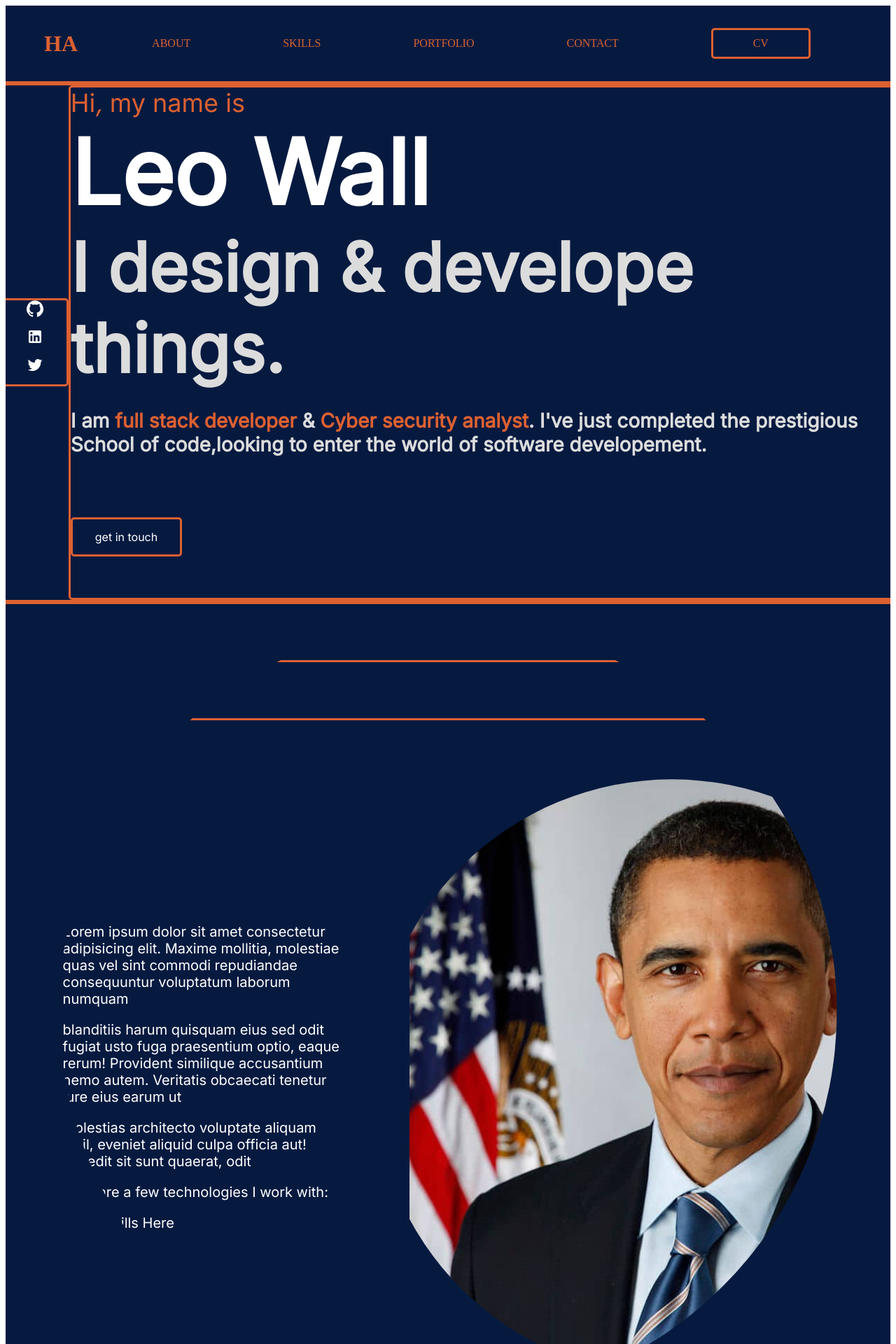
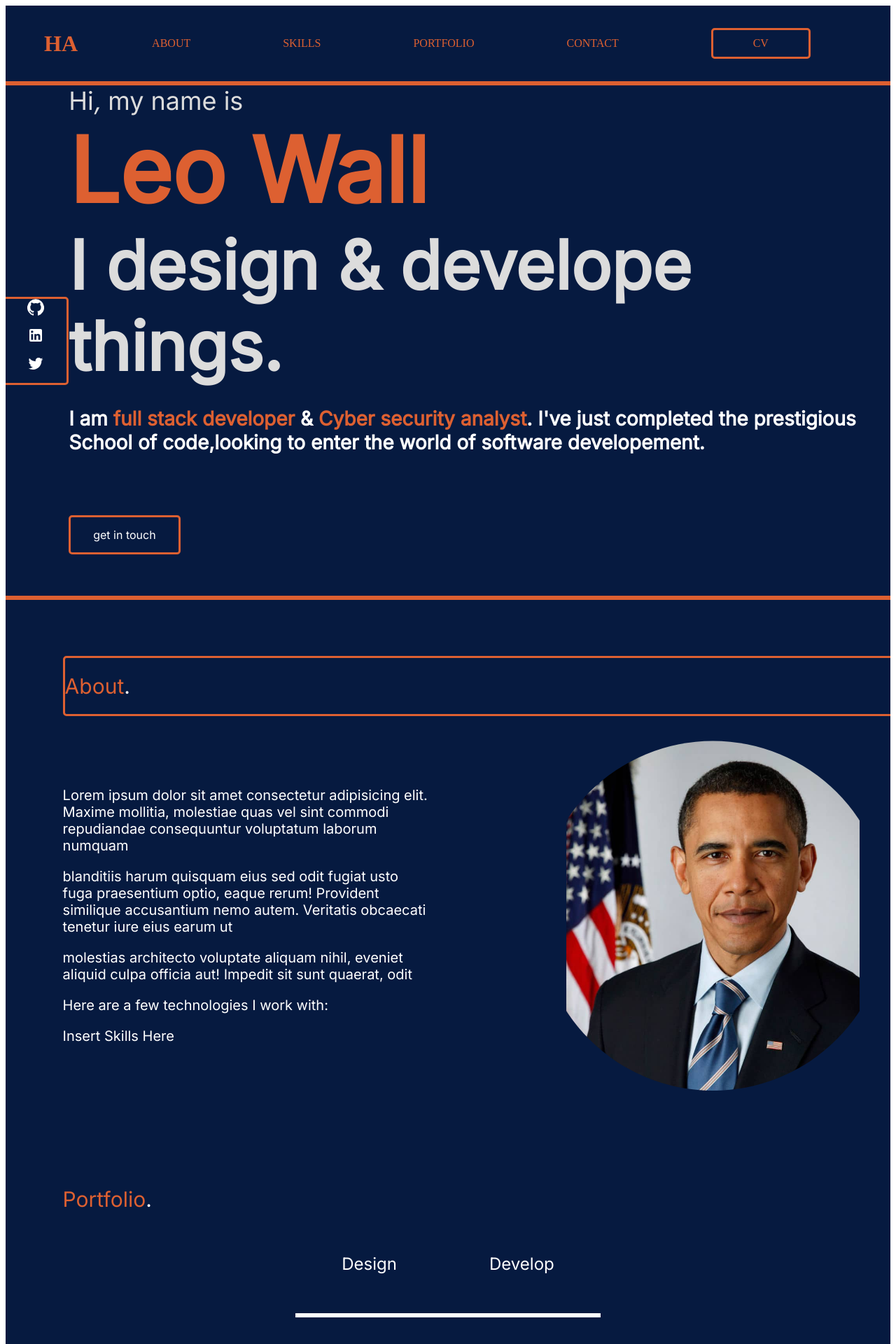
Before and after one commit to hassa09/Portfolio_Host, a React (Create React App) app in the folder portfolio/: page / in a window 1280 px wide. Shown: the top 1920 px of the page at 70% size. Built offline with nearby package versions, Linux system fonts and the light colour scheme.

Commit message:
image section refactored css variable updated.

```diff
--- a/portfolio/src/Components/About/About.scss
+++ b/portfolio/src/Components/About/About.scss
@@ -57,16 +57,6 @@
     height: 100%;
 }
 
-.about-section-container{
-    clip-path: circle(45% at 50% 49%);
-    cursor: pointer;
-
-    .about-section-right{
-        clip-path: circle(50% at 50% 50%);
-    cursor: pointer;
-
-    }
-}
 
 /* ABOUT HEADER WORDING*/
 .about-section-header-wording{
@@ -112,6 +102,7 @@
 
  .about-section-profile-photo{
      width: 80%;
+     height: 80%;
      clip-path: circle(50% at 50% 50%);
 
  }
--- a/portfolio/src/Components/About/about.js
+++ b/portfolio/src/Components/About/about.js
@@ -21,7 +21,7 @@ function About () {
 
                 </div>
                 <div className="about-section-right">
-                    <img src={brack} alt=""/>
+                    <img className='about-section-profile-photo' src={brack} alt=""/>
                 </div>
 
             </div>
--- a/portfolio/src/Components/Intro/Intro.js
+++ b/portfolio/src/Components/Intro/Intro.js
@@ -19,10 +19,6 @@ function Intro () {
 
 
                 </div>
-                {/* <div className="about-section-right">
-                    <img className="about-section-profile-photo" src={require('spiderman.png')} alt={"profile picture image"}/>
-                </div> */}
-
             </div>
         </div>
     )
--- a/portfolio/src/Components/Introduction/Introduction.scss
+++ b/portfolio/src/Components/Introduction/Introduction.scss
@@ -1,6 +1,4 @@
 @import '../../color.scss';
-@import url('https://fonts.googleapis.com/css2?family=Inter&display=swap');
-
 
 
 /*INTRO SECTION*/
@@ -12,7 +10,7 @@
     height: auto;
 
     border-style: solid;
-    border-color: #DD6031;
+    border-color: $heading-text-colors;
     border-radius: 5px;
 
     background-color: $background-color;//css variable.
@@ -49,7 +47,7 @@
     text-align: center;
 
     border-style: solid;
-    border-color: #DD6031;
+    border-color: $heading-text-colors;
     border-radius: 5px;
 
     position: relative;
@@ -68,7 +66,7 @@
     height: 100%;
 
     border-style: solid;
-    border-color: #DD6031;
+    border-color: $heading-text-colors;
     border-radius: 5px;
 
     .intro-main-left-icons{
@@ -79,7 +77,7 @@
         text-align: center;
 
         .icon{
-            color: #ffffff;
+            color: $icon-colors;
             margin-bottom: 1rem;
         }
     }
@@ -93,20 +91,20 @@
     width: 93%;
     height: 100%;
 
-    border-style: solid;
-    border-color: #DD6031;
-    border-radius: 5px;
+
+
+
     .intro-main-text-hi{
         font-family: 'Inter';
         font-style: normal;
         font-weight: 400;
         font-size: 36px;
-        color: #DD6031;
+        color: $secondary-font-color ;
 
         padding: 0px;
         margin: 0px;
         .intro-main-text-hi em{
-            color: #ffffff;
+            color: $heading-text-colors;
         }
     }
     .intro-main-text-name{
@@ -114,7 +112,7 @@
         font-style: normal;
         font-weight: 700;
         font-size: 128px;
-        color: #ffffff;
+        color: $heading-text-colors;
 
         padding: 0px;
         margin: 0px;
@@ -124,7 +122,7 @@
         font-style: normal;
         font-weight: 700;
         font-size: 96px;
-        color: #DCDCDC;
+        color: $secondary-font-color;
 
         padding: 0px;
         margin: 0px;
@@ -134,22 +132,22 @@
         font-style: normal;
         font-weight: 600;
         font-size: 28px;
-        color: #DCDCDC;
+        color: $the-dot-docoration-color;
     }
     .intro-main-text-summary em{
-        color: #DD6031;
+        color: $heading-text-colors;
         font-style: normal;
     }
 }
 
 /*INTRO BUTTON*/
 .intro-main-button {
-    background-color: #061A40;
+    background-color:$background-color;
     border: 3px;
     border-style: solid;
-    border-color: #DD6031;
+    border-color: $heading-text-colors;
     border-radius: 5px;
-    color: #ffffff;
+    color: $the-dot-docoration-color;
 
     font-family: "inter";
     padding: 15px 32px;
@@ -165,5 +163,5 @@
 }
 
 .intro-main-button:hover {
-    background-color: #DD6031;
+    background-color:$heading-text-colors;
 }
--- a/portfolio/src/Components/Portfolio/portfolio.scss
+++ b/portfolio/src/Components/Portfolio/portfolio.scss
@@ -1,4 +1,5 @@
-@import '../../App.scss';
+
+@import '../../color.scss';
 
 
 /*PORTFOLIO SECTION*/
@@ -73,7 +74,7 @@
     height: 60vh;
 
     margin-inline: 2vw;
-    background: #172A4E;
+    background:$project-background-color;
     border-radius: 10px;
 
     font-family: "Inter";
--- a/portfolio/src/color.scss
+++ b/portfolio/src/color.scss
@@ -2,6 +2,7 @@ $background-color: #061A40;
 $heading-text-colors: #DD6031 ;
 $the-dot-docoration-color: #ffff;
 $secondary-font-color: #DCDCDC;
-
+$icon-colors: white;
+$project-background-color :#172A4E;
 
 @import url('https://fonts.googleapis.com/css2?family=Inter&display=swap');
```
